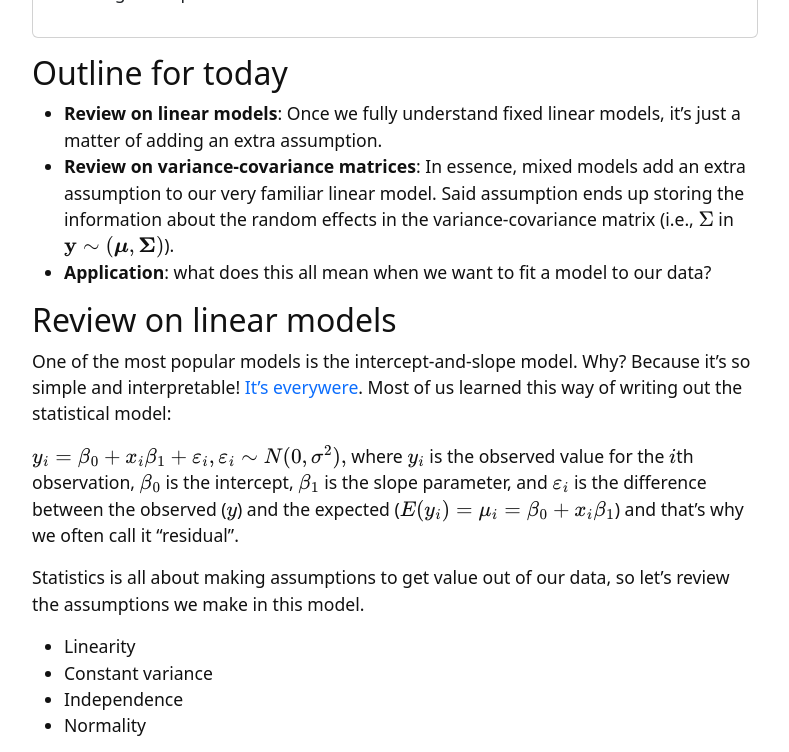
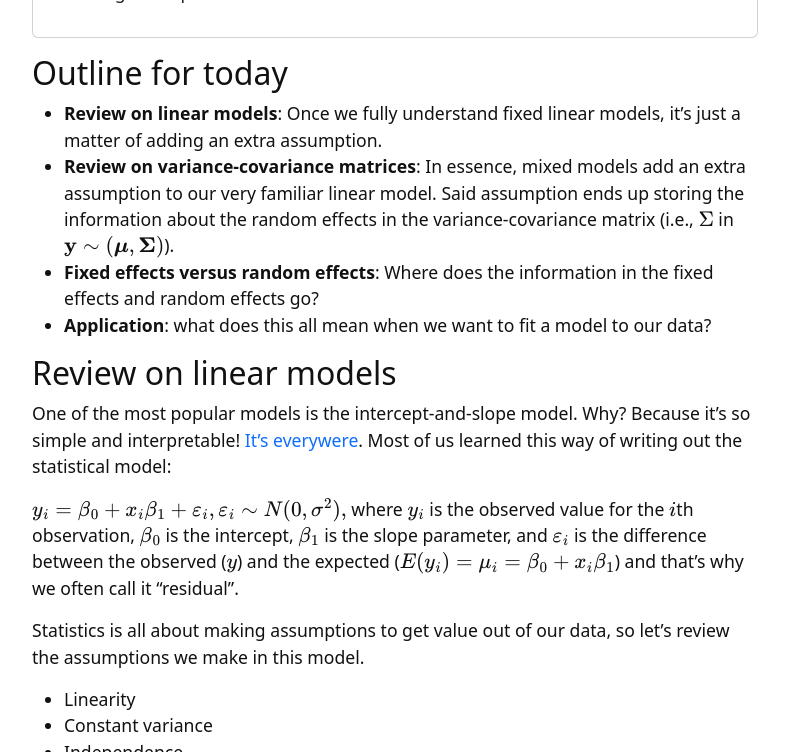
Before and after one commit to jlacasa/mixed-models-spring25, a Jekyll site: the page built from content/1-intro.md, in a window 1280 px wide and 900 px high, scrolled down 694 px, cut to the strip 0-752 px from the top of the window. Shown: the whole strip, without its empty margins (245-1034 px from the left). Built offline with Jekyll 4.4.1, drawn with Linux system fonts in a browser that asks for light colours; formulas are drawn with MathJax 3.

Commit message:
Update 1-intro.md

```diff
--- a/content/1-intro.md
+++ b/content/1-intro.md
@@ -26,6 +26,7 @@ Schedule:
 
 -   **Review on linear models**: Once we fully understand fixed linear models, it's just a matter of adding an extra assumption.
 -   **Review on variance-covariance matrices**: In essence, mixed models add an extra assumption to our very familiar linear model. Said assumption ends up storing the information about the random effects in the variance-covariance matrix (i.e., $$\Sigma$$ in $$\mathbf{y} \sim(\boldsymbol{\mu}, \mathbf{\Sigma})$$).
+-   **Fixed effects versus random effects**: Where does the information in the fixed effects and random effects go?
 -   **Application**: what does this all mean when we want to fit a model to our data?
 
 ## Review on linear models
```
